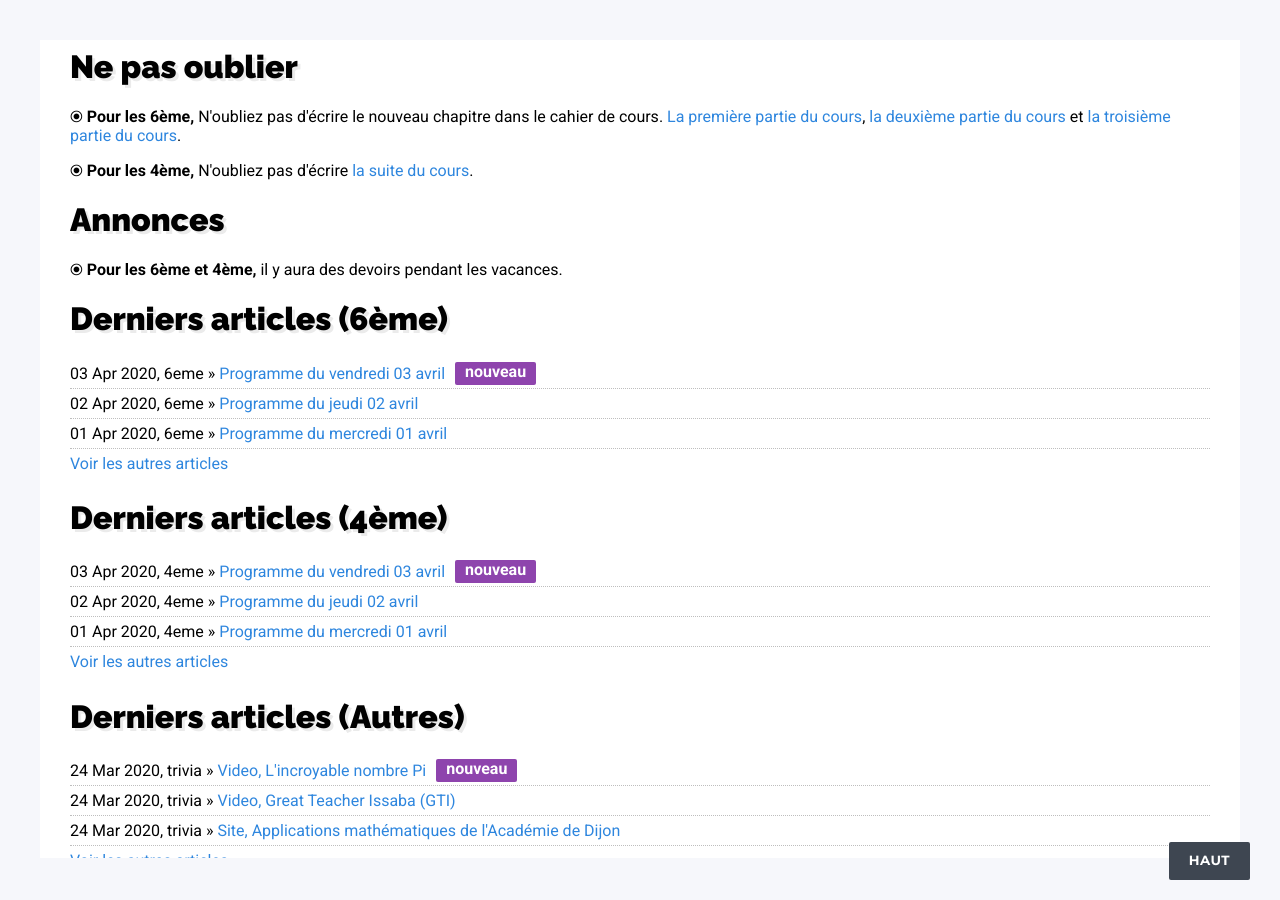
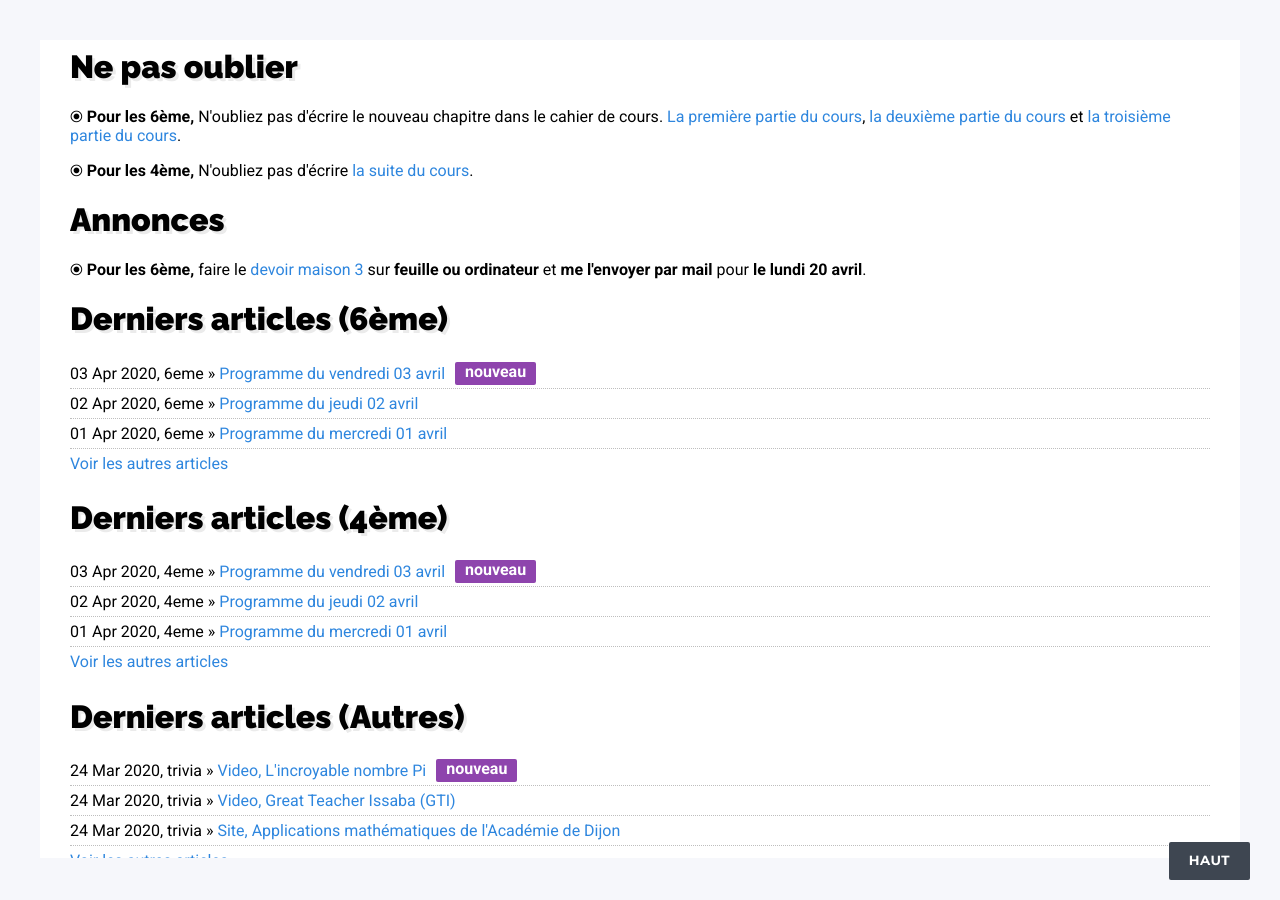
Before and after one commit to DangSinslay/DangSinslay.github.io, a Jekyll site: the page built from index.html, in a window 1280 px wide and 900 px high, scrolled down 515 px. Built offline with Jekyll 4.4.1, drawn with Linux system fonts in a browser that asks for light colours.

Commit message:
Update index.html

```diff
--- a/index.html
+++ b/index.html
@@ -14,7 +14,7 @@
 	<p>⦿ <strong>Pour les 6ème,</strong> N'oubliez pas d'écrire le nouveau chapitre dans le cahier de cours. <a href="https://monsieurdang.github.io/blog/2020/03/31/programme6">La première partie du cours</a>, <a href="https://monsieurdang.github.io/blog/2020/04/02/programme6">la deuxième partie du cours</a> et <a href="https://monsieurdang.github.io/blog/2020/04/03/programme6">la troisième partie du cours</a>.</p>
 	<p>⦿ <strong>Pour les 4ème,</strong> N'oubliez pas d'écrire <a href="https://monsieurdang.github.io/blog/2020/03/25/programme4">la suite du cours</a>.</p>
 	<h1 class="section">Annonces</h1>
-	<p>⦿ <strong>Pour les 6ème et 4ème,</strong> il y aura des devoirs pendant les vacances.</p>
+	<p>⦿ <strong>Pour les 6ème,</strong> faire le <a href="/dm/6eme/dm_3.pdf">devoir maison 3</a> sur <strong>feuille ou ordinateur</strong> et <strong>me l'envoyer par mail</strong> pour <strong>le lundi 20 avril</strong>.</p>
 	<h1 class="section">Derniers articles (6ème)</h1>
 	<ul class="posts">
 		{% for post in site.categories.6eme limit:1 %}
```
